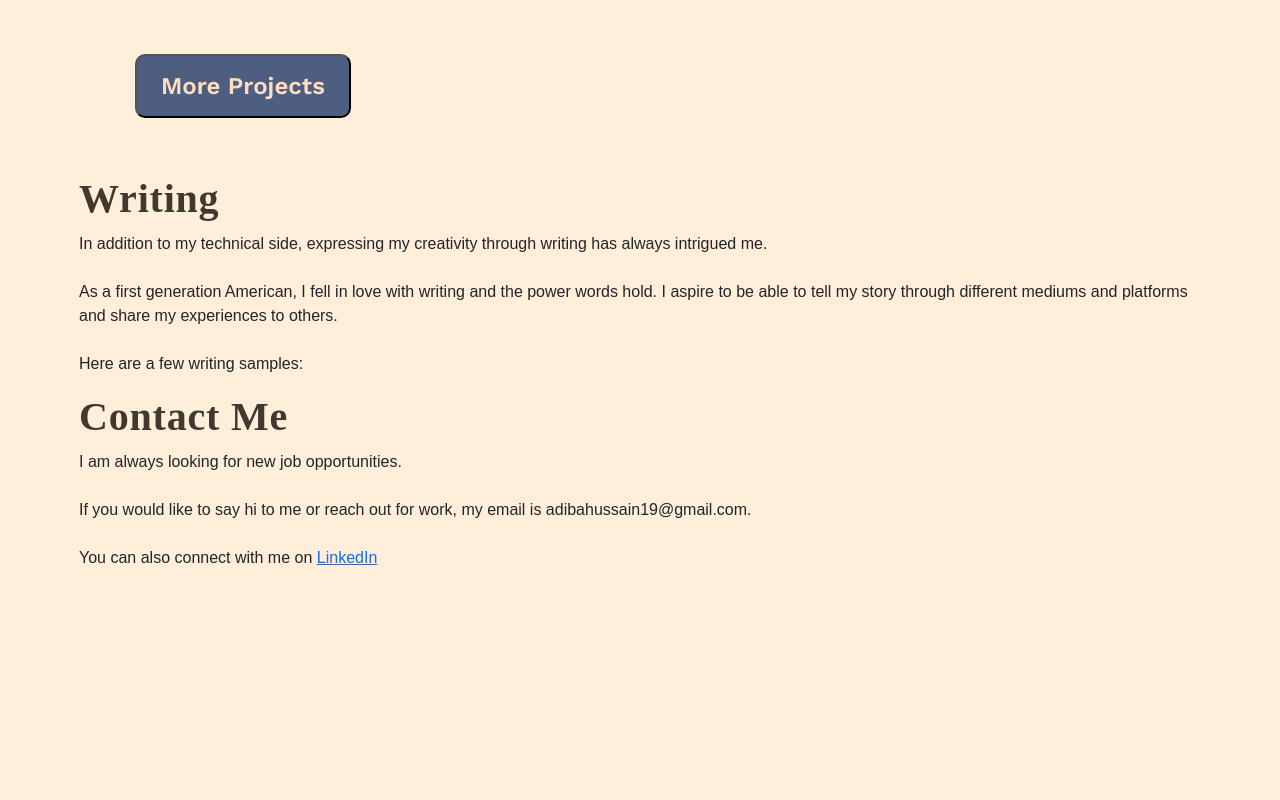
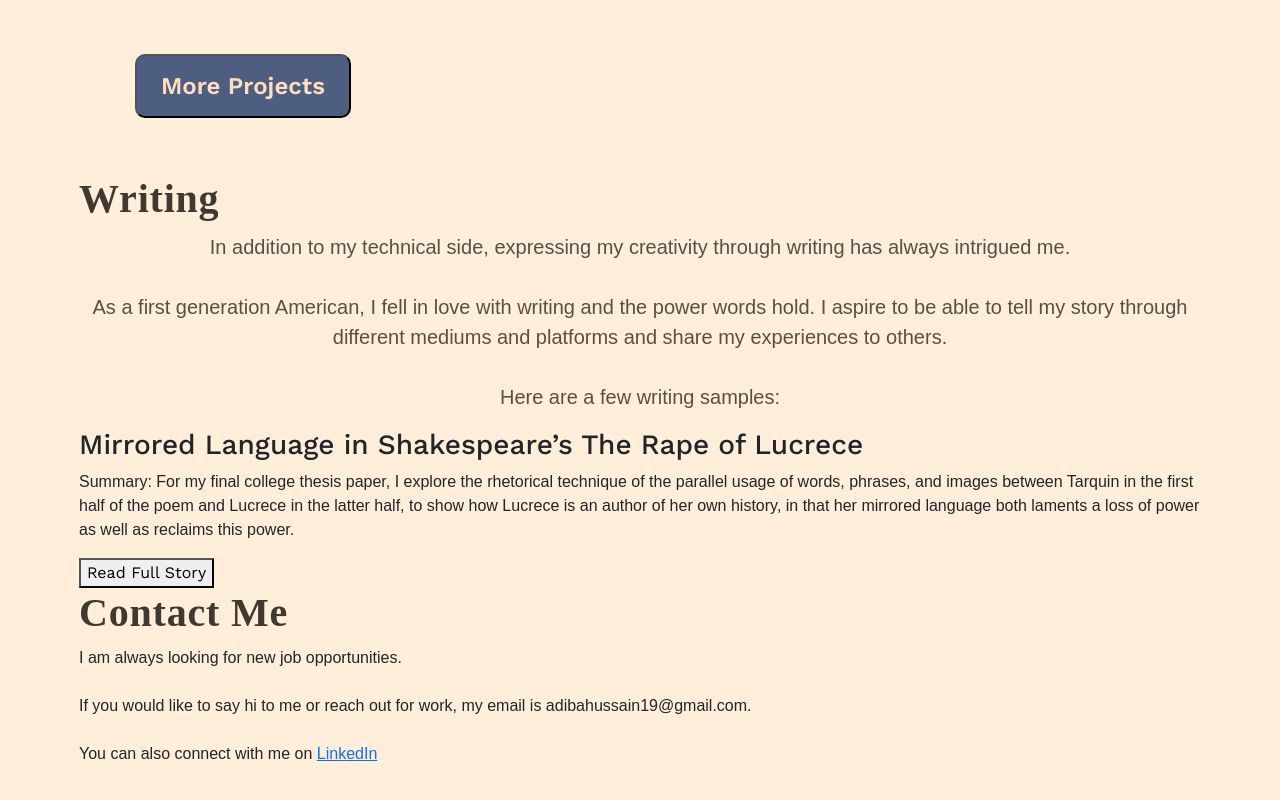
Before and after one commit to adibahussain19/adibahussain19.github.io, a React (Vite) app: page / in a window 1280 px wide. Shown: the part 2468-3268 px from the top of the page. Before the commit the page ends 3084 px from the top, so only its background shows below. Built offline with nearby package versions, Linux system fonts and the light colour scheme; a web font is replaced by a local one.

Commit message:
editing writing frame

```diff
--- a/src/components/Writing.jsx
+++ b/src/components/Writing.jsx
@@ -5,6 +5,7 @@ export default function Writing(){
         <section id="writing">
         <h1 className="section-heading"> Writing </h1>
 
+        <div id="writing-intro">
             <p>In addition to my technical side, expressing my creativity through writing has always intrigued me. <br />
                 <br />
                 As a first generation American, I fell in love with writing and the power words hold.
@@ -13,9 +14,21 @@ export default function Writing(){
                 <br />
                 Here are a few writing samples:
             </p>
+        </div>
+
+        <div id="frame-div">
+            <WritingFrame   name="Mirrored Language in Shakespeare’s The Rape of Lucrece"
+                            text="Summary: For my final college thesis paper, I explore
+                            the rhetorical technique of the parallel usage of words,
+                            phrases, and images between Tarquin in the first half of the
+                            poem and Lucrece in the latter half, to show how Lucrece is
+                            an author of her own history, in that her mirrored language both
+                            laments a loss of power as well as reclaims this power.">
+                            <button>Read Full Story</button>
+             </WritingFrame>
 
 
-
+        </div>
     </section>
     )
 }
--- a/src/components/WritingFrame.jsx
+++ b/src/components/WritingFrame.jsx
@@ -1,12 +1,12 @@
 
-export default function WritingFrame({name, text, fullButton}) {
+export default function WritingFrame({name, text, children}) {
     return(
         <div className="writing-frame">
             <h3>{name}</h3>
             <p>{text}</p>
 
             <div className="button-div">
-                {fullButton}
+                {children}
             </div>
 
         </div>
--- a/src/index.css
+++ b/src/index.css
@@ -348,3 +348,15 @@ p {
     flex: 1;
     max-width: 50%;
   }
+
+  #writing-intro{
+    width: 100%;
+    flex-shrink: 0;
+    color: #594F43;
+    text-align: center;
+    font-family: "Work Sans";
+    font-size: 20px;
+    font-style: normal;
+    font-weight: 500;
+    line-height: 150%;
+  }
```
Lines whose indentation alone changed are shown as unchanged.
